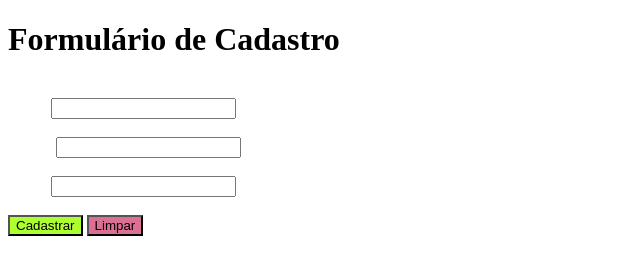
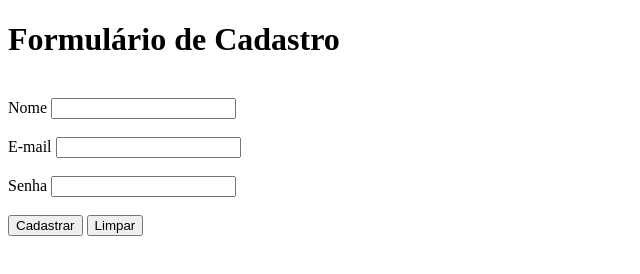
Before and after one commit to priscilaws/curso_ebac_frontend, a plain HTML site: page cadastro.html in a window 1280 px wide. Shown: the whole page, without its empty margins (0-640 px from the left). Drawn offline with Linux system fonts and the light colour scheme.

Commit message:
branch de exercicio criada css

```diff
--- a/style.css
+++ b/style.css
@@ -1,16 +1,15 @@
-label {
-    color: white;
-}
-
-body {
-    background-color: white;
-}
-h1 {
+H1 {
     color: black;
 }
-.botaosend{
-    background-color: greenyellow;
+#economy h2 {
+    color: gold;
 }
-.botaoreset{
-    background-color: palevioletred;
+#sports h2 {
+    color: green;
 }
+#tecnology h2 {
+    color: blueviolet;
+}
+#social h2 {
+    color: orangered;
+}
```
Also changed, not shown: portal.html (+4 -4 lines).
